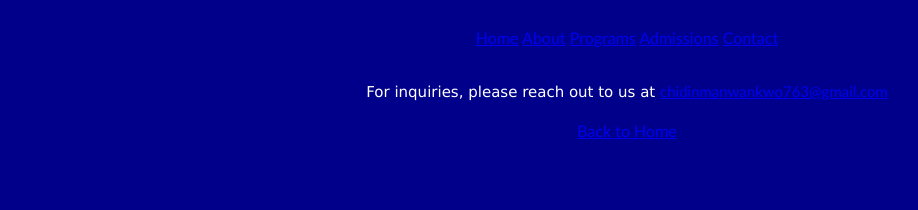
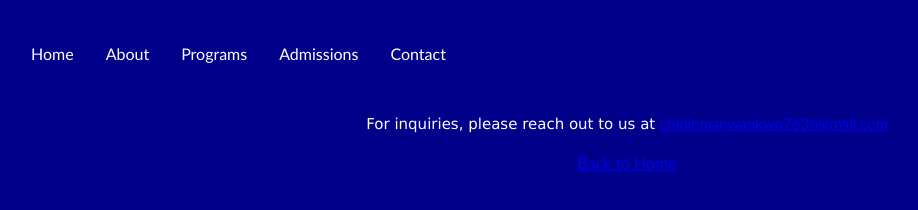
Before and after one commit to chidinmanwankwo763-ctrl/brightfield-university, a plain HTML site: page contact.html in a window 1280 px wide. Shown: the whole page, without its empty margins (13-931 px from the left). Drawn offline with Linux system fonts and the light colour scheme.

Commit message:
Updated Website

```diff
--- a/contact.html
+++ b/contact.html
@@ -6,13 +6,15 @@
         <link rel="stylesheet" href="style.css">
         </head>
         <body>
-        <nav>
-            <a href="index.html">Home</a>
-            <a href="about.html">About</a>
-            <a href="programs.html">Programs</a>
-            <a href="admissions.html">Admissions</a>
-            <a href="contact.html">Contact</a>
-        </nav>
+     <nav>
+             <ul>
+        <li><a href="index.html">Home</a></li>
+        <li><a href="about.html">About</a></li>
+        <li><a href="programs.html">Programs</a></li>
+        <li><a href="admissions.html">Admissions</a></li>
+        <li><a href="contact.html">Contact</a></li>
+            </ul>
+       </nav>
             <p style="text-align:center;">For inquiries, please reach out to us at <a href="mailto:chidinmanwankwo763@gmail.com">chidinmanwankwo763@gmail.com</a></p>
         <a href="index.html" style="display:block; text-align:center; margin-top:20px;">Back to Home</a>
     </body>
--- a/style.css
+++ b/style.css
@@ -58,3 +58,26 @@ th,td{
     background-color:white;
     color:darkblue;
 }
+nav ul {
+  list-style-type: none;
+  margin: 0;
+  padding: 0;
+  overflow: hidden;
+  background-color: darkblue;
+}
+
+nav li {
+  float: left;
+}
+
+nav li a {
+  display: block;
+  color: white;
+  text-align: center;
+  padding: 16px;
+  text-decoration: none;
+}
+
+nav li a:hover {
+    background-color: #4169E1;
+}
```
Also changed, not shown: about.html (+8 -8 lines), admissions.html (+9 -7 lines), index.html (+8 -6 lines), programs.html (+8 -7 lines).
